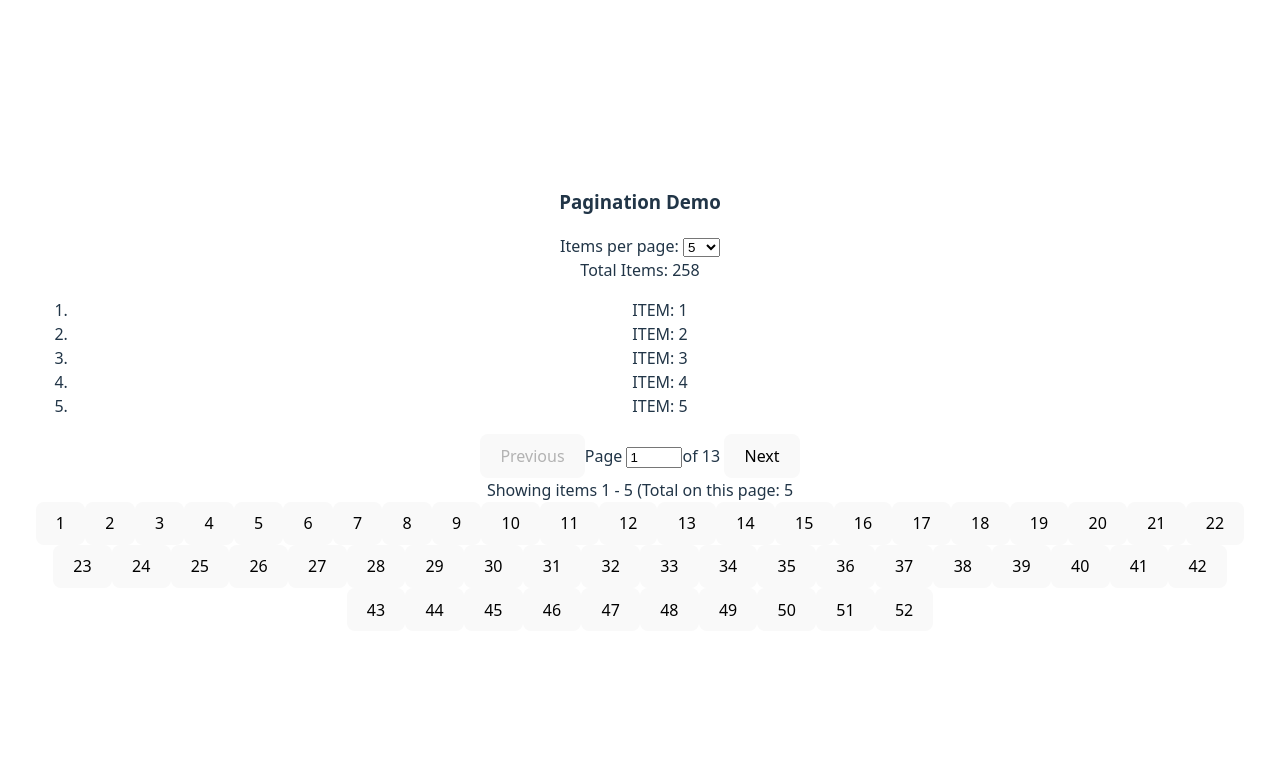
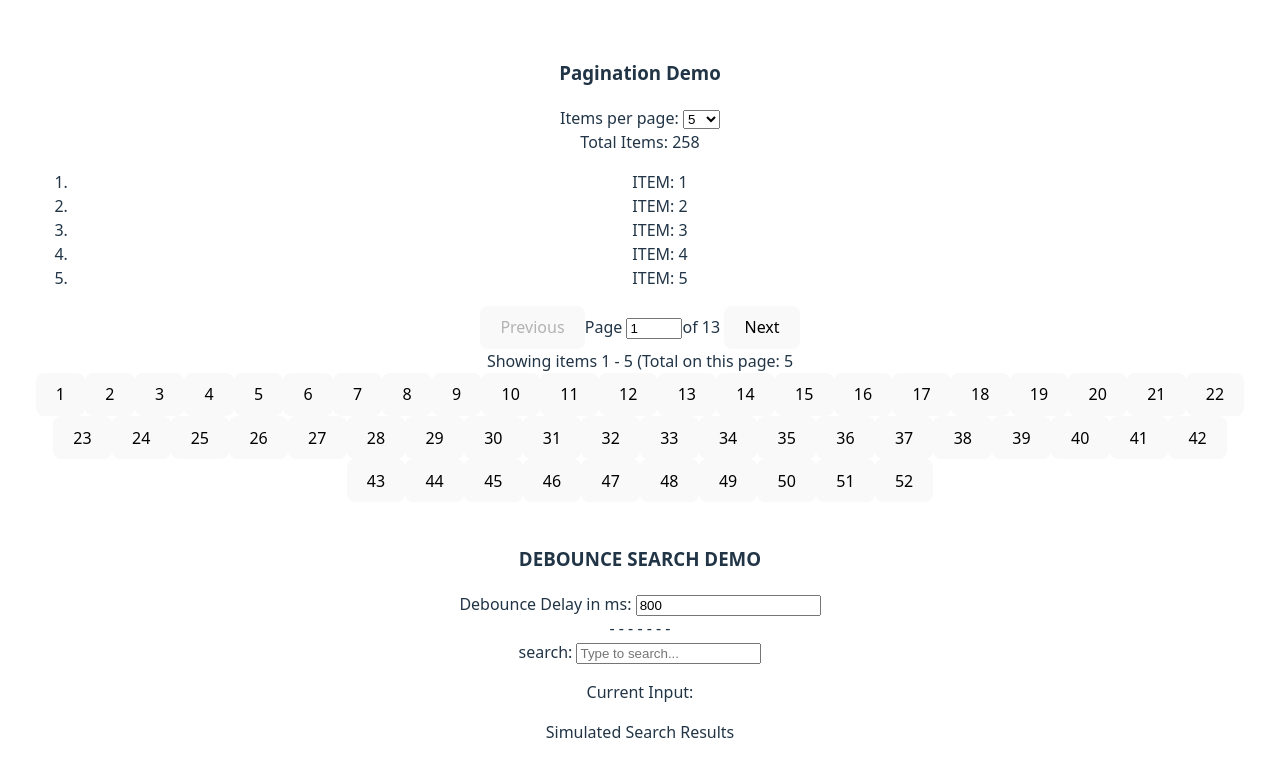
Before and after one commit to PDTayl888/module-10-lab-2, a React (Vite) app in the folder lab-2/: page / in a window 1280 px wide. Shown: the top 776 px of the page. Built offline with nearby package versions, Linux system fonts and the light colour scheme.

Commit message:
rendering debounce demo component

```diff
--- a/lab-2/src/App.jsx
+++ b/lab-2/src/App.jsx
@@ -1,13 +1,19 @@
 import { useState } from 'react'
 import "./App.css";
 import { PaginationRender } from './components/PaginationRender';
+import { DebounceSearchDemo } from './components/DebounceSearchDemo';
 
 export function App() {
 
 
 
   return (
-    <PaginationRender></PaginationRender>
+    <>
+        <PaginationRender></PaginationRender>
+        <br />
+    <DebounceSearchDemo></DebounceSearchDemo>
+
+    </>
   );
 }
 
--- a/lab-2/src/components/DebounceSearchDemo.tsx
+++ b/lab-2/src/components/DebounceSearchDemo.tsx
@@ -8,26 +8,29 @@ export function DebounceSearchDemo() {
 
     return (
         <div>
-            <h3>DEVOUNCE SEARCH DEMO</h3>
+            <h3>DEBOUNCE SEARCH DEMO</h3>
 
             <div>
                 <label htmlFor="">Debounce Delay in ms: </label>
                 <input
                 type="number"
                 value={delay}
-                onChange={(e) => setDelay(NUmber(e.target.value))}
+                onChange={(e) => setDelay(Number(e.target.value))}
                 />
             </div>
+            <span>- - - - - - -</span>
             <div>
             <label htmlFor="">search:  </label>
                 <input
                 type="text"
                 value={inputValue}
                 onChange={(e) => setInputValue(e.target.value)}
+                placeholder="Type to search..."
                 />
             </div>
-
-            </div>
+            <p>Current Input: </p>
+            <p>{inputValue}</p>
+            <p>Simulated Search Results</p>
         </div>
     )
 }
```
